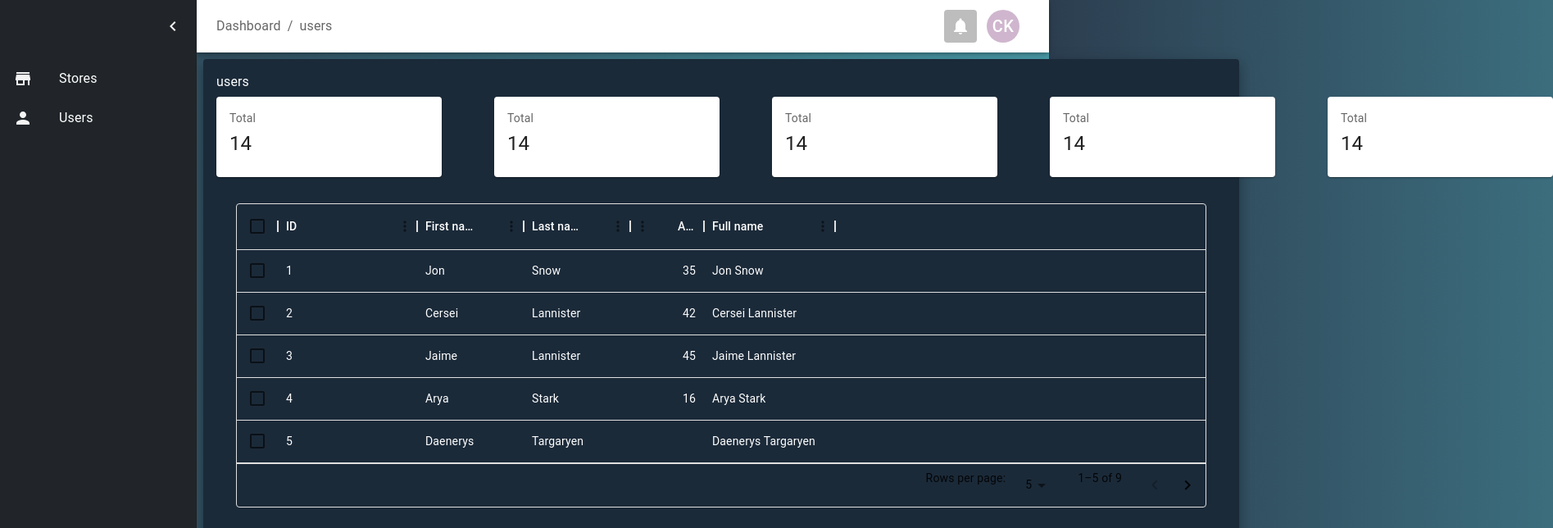
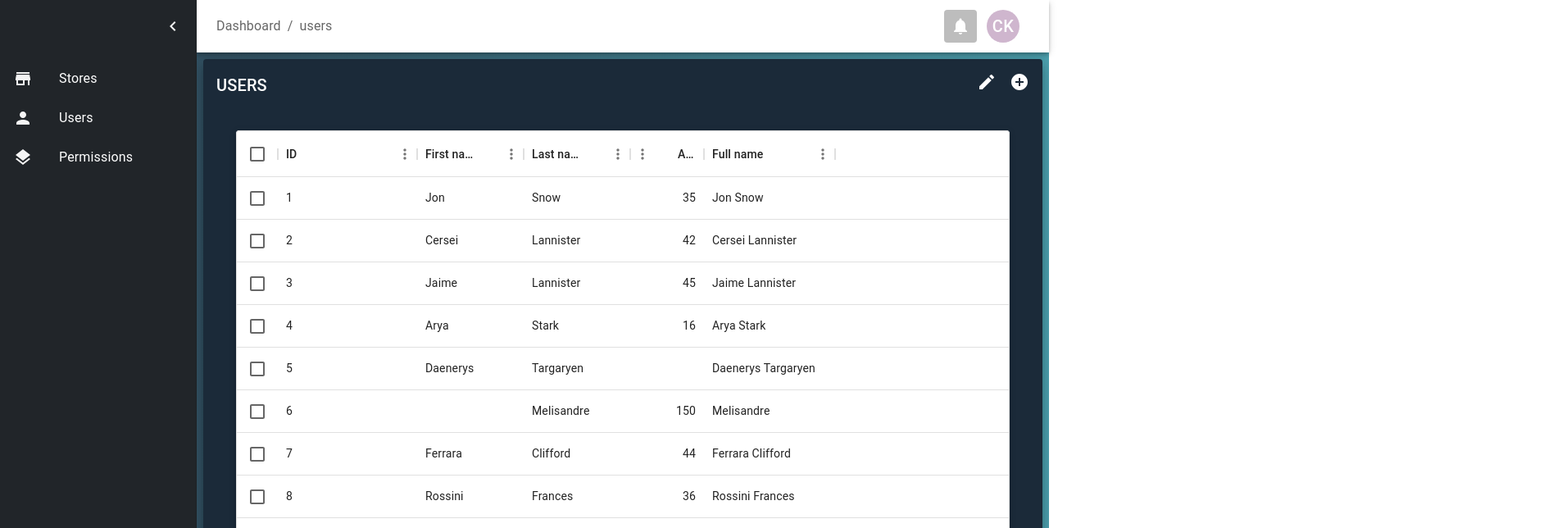
Before and after one commit to PaperUnicorn/thankful-bikes, a React (Create React App) app: page /welcome/dashboard/users in a window 1280 px wide. Shown: the top 644 px of the page at 82% size, 1895 px wide, since content can reach past the window. Built offline with nearby package versions, Linux system fonts and the light colour scheme.

Commit message:
/ : table improvements

```diff
--- a/src/layout/Drawer/ToolDrawer.tsx
+++ b/src/layout/Drawer/ToolDrawer.tsx
@@ -2,6 +2,7 @@ import { styled, useTheme } from "@mui/material/styles";
 import ChevronLeftIcon from "@mui/icons-material/ChevronLeft";
 import StoreIcon from "@mui/icons-material/Store";
 import PersonIcon from "@mui/icons-material/Person";
+import LayersIcon from "@mui/icons-material/Layers";
 import {
   Divider,
   Drawer,
@@ -14,9 +15,37 @@ import {
 } from "@mui/material";
 import { Link } from "react-router-dom";
 
+const menuItems = [
+  {
+    text: "Stores",
+    link: "stores",
+    icon: <StoreIcon sx={{ color: "whitesmoke" }} />,
+  },
+  {
+    text: "Users",
+    link: "users",
+    icon: <PersonIcon sx={{ color: "whitesmoke" }} />,
+  },
+  {
+    text: "Permissions",
+    link: "permissions",
+    icon: <LayersIcon sx={{ color: "whitesmoke" }} />,
+  },
+];
+
 const list = () => (
   <List>
-    <ListItem key={"Stores"} disablePadding>
+    {menuItems.map((item, index) => {
+      return (
+        <ListItem key={index} disablePadding>
+          <ListItemButton component={Link} to={item.link}>
+            <ListItemIcon>{item.icon}</ListItemIcon>
+            <ListItemText primary={item.text} />
+          </ListItemButton>
+        </ListItem>
+      );
+    })}
+    {/* <ListItem key={"Stores"} disablePadding>
       <ListItemButton component={Link} to={"stores"}>
         <ListItemIcon>
           <StoreIcon sx={{ color: "whitesmoke" }} />
@@ -31,7 +60,7 @@ const list = () => (
         </ListItemIcon>
         <ListItemText primary={"Users"} />
       </ListItemButton>
-    </ListItem>
+    </ListItem> */}
   </List>
 );
 
--- a/src/layout/MainLayout.tsx
+++ b/src/layout/MainLayout.tsx
@@ -59,7 +59,7 @@ const MainLayout: React.FC<any> = ({ sx }) => {
             background: "#1b2a39",
             color: "white",
             width: "100%",
-            height: "880px",
+            minHeight: "880px",
             padding: "1rem",
             boxShadow: 10,
           }}
--- a/src/pages/Dashboard/Users.tsx
+++ b/src/pages/Dashboard/Users.tsx
@@ -1,4 +1,5 @@
 import {
+  Box,
   Button,
   Card,
   CardActions,
@@ -6,11 +7,15 @@ import {
   Checkbox,
   Container,
   Grid,
+  Paper,
   Stack,
   Typography,
 } from "@mui/material";
 
 import { DataGrid, GridColDef, GridValueGetterParams } from "@mui/x-data-grid";
+
+import AddCircleIcon from "@mui/icons-material/AddCircle";
+import ModeEditIcon from "@mui/icons-material/ModeEdit";
 
 const columns: GridColDef[] = [
   { field: "id", headerName: "ID", width: 170 },
@@ -63,29 +68,42 @@ const SummaryCard = () => {
 const Users: React.FC<any> = ({ sx }) => {
   return (
     <>
-      <Typography color="text.tertiary" gutterBottom>
-        users
+      <Box
+        sx={{
+          display: "flex",
+          justifyContent: "space-between",
+        }}
+      >
+        <Typography variant="h6" color="text.tertiary" gutterBottom>
+          USERS
         </Typography>
-      <Stack direction="row" spacing={8}>
+        <Stack direction="row" spacing={2}>
+          <ModeEditIcon />
+          <AddCircleIcon />
+        </Stack>
+      </Box>
+      {/* <Stack direction="row" spacing={8}>
         <SummaryCard />
         <SummaryCard />
         <SummaryCard />
         <SummaryCard />
         <SummaryCard />
-      </Stack>
+      </Stack> */}
       <Container maxWidth={false} sx={{ margin: "2rem 0rem" }}>
+        <Paper elevation={3}>
           <DataGrid
             rows={rows}
             columns={columns}
             initialState={{
               pagination: {
-              paginationModel: { page: 0, pageSize: 5 },
+                paginationModel: { page: 0, pageSize: 10 },
               },
             }}
-          pageSizeOptions={[5, 10]}
+            pageSizeOptions={[10]}
             checkboxSelection
-          sx={{ color: "white", width: "100%" }}
+            sx={{ width: "100%", height: "120%" }}
           />
+        </Paper>
       </Container>
     </>
   );
```
Lines whose indentation alone changed are shown as unchanged.
